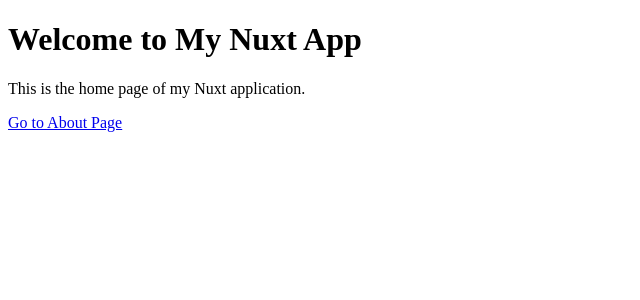
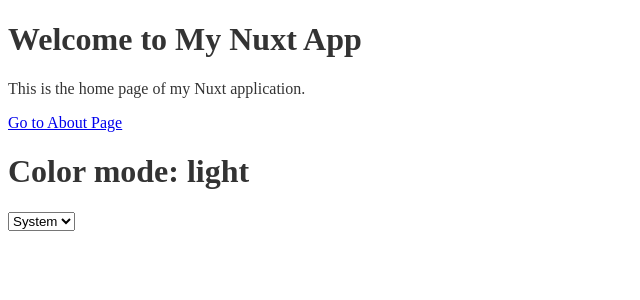
Before and after one commit to SpinningTurtle/FreeFlow, a Nuxt app in the folder my-nuxt-app/: page / in a window 1280 px wide. Shown: the top 300 px of the page, without its empty margins (0-640 px from the left). Built offline with nearby package versions, Linux system fonts and the light colour scheme.

Commit message:
Added dark mode to index

```diff
--- a/my-nuxt-app/pages/index.vue
+++ b/my-nuxt-app/pages/index.vue
@@ -4,4 +4,35 @@
         <p>This is the home page of my Nuxt application.</p>
         <NuxtLink to="/about">Go to About Page</NuxtLink>
     </div>
+
+    <div>
+    <h1>Color mode: {{ $colorMode.value }}</h1>
+    <select v-model="$colorMode.preference">
+      <option value="system">System</option>
+      <option value="light">Light</option>
+      <option value="dark">Dark</option>
+      <option value="sepia">Sepia</option>
+    </select>
+  </div>
 </template>
+
+<script setup>
+const colorMode = useColorMode()
+
+console.log(colorMode.preference)
+</script>
+
+<style>
+body {
+  background-color: #fff;
+  color: rgba(0,0,0,0.8);
+}
+.dark-mode body {
+  background-color: #091a28;
+  color: #ebf4f1;
+}
+.sepia-mode body {
+  background-color: #f1e7d0;
+  color: #433422;
+}
+</style>
```
